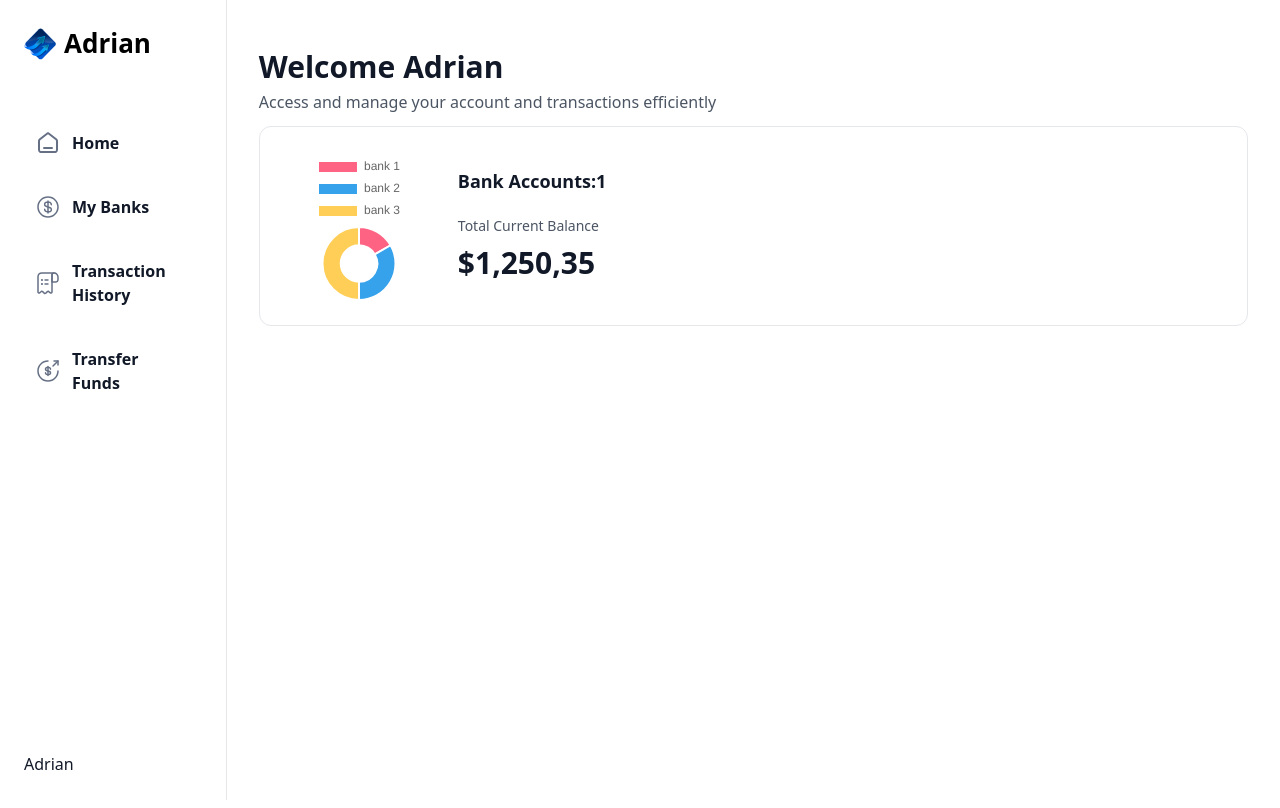
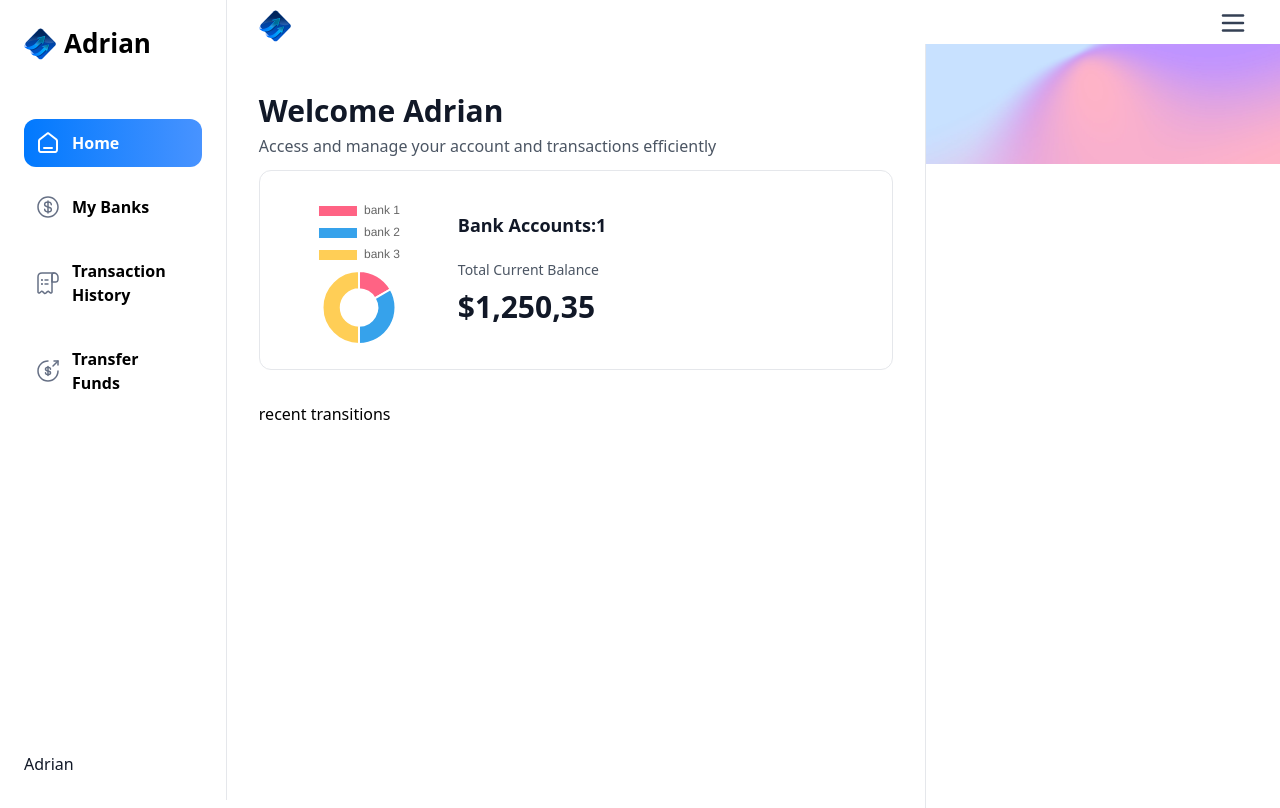
Before and after one commit to Bob-learn-project/.github, a Next.js app: page / in a window 1280 px wide. Shown: the top 808 px of the page. Built offline with nearby package versions, Linux system fonts and the light colour scheme.

Commit message:
添加左侧菜单栏 和 右侧菜单栏 和 顶部菜单抽屉

```diff
--- a/app/(root)/layout.tsx
+++ b/app/(root)/layout.tsx
@@ -1,4 +1,6 @@
 import Siderbar from "@/components/Siderbar";
+import Image from "next/image";
+import MobileNav from "@/components/MobileNav";
 
 export default function RootLayout({
   children,
@@ -10,7 +12,15 @@
   return (
     <main className='flex h-screen w-full font-inter'>
       <Siderbar user={user} />
-      {children}
+      <div className="flex size-full flex-col ">
+        <div className="flex items-center justify-between mx-8 mt-2">
+          <Image src="/icons/logo.svg" alt="menu logo" width={32} height={32} />
+          <div>
+            <MobileNav user={user} />
+          </div>
+        </div>
+        {children}
+      </div>
     </main>
   );
 }
--- a/app/(root)/page.tsx
+++ b/app/(root)/page.tsx
@@ -1,5 +1,6 @@
 import React from 'react'
 import HeaderBox from '@/components/HeaderBox'
+import RightSidebar from '@/components/RightSidebar'
 
 const Home = () => {
   const loggedIn = {
@@ -16,7 +17,13 @@
             subtext="Access and manage your account and transactions efficiently"
           />
         </header>
+        recent transitions
       </div>
+      <RightSidebar
+        user={loggedIn}
+        transactions={[]}
+        banks={[]}
+      />
     </section>
   )
 }
--- a/app/globals.css
+++ b/app/globals.css
@@ -159,7 +159,7 @@
   }
 
   .profile-banner {
-    @apply h-[120px] w-full bg-gradient-mesh bg-cover bg-no-repeat;
+    @apply h-[120px] w-full  bg-cover bg-no-repeat bg-gradient-mesh;
   }
 
   .profile {
@@ -253,7 +253,7 @@
   }
 
   .mobilenav-sheet_close {
-    @apply flex gap-3 items-center p-4 rounded-lg w-full max-w-60;
+    @apply flex gap-3 items-center p-4 rounded-xl w-full max-w-60;
   }
 
   /* PlaidLink */
@@ -326,7 +326,7 @@
 
   /* Root Layout */
   .root-layout {
-    @apply flex h-16 items-center justify-between p-5 shadow-creditCard sm:p-8 md:hidden;
+    @apply  flex h-16 items-center justify-between p-5 shadow-creditCard sm:p-8 md:hidden;
   }
 
   /* Bank Info */
@@ -369,10 +369,10 @@
   }
 
   .sidebar-link {
-    @apply flex gap-3 items-center py-1 md:p-3 2xl:p-4 rounded-lg justify-center xl:justify-start;
+    @apply flex gap-3 items-center py-1 md:p-3 2xl:p-4  justify-center xl:justify-start rounded-xl;
   }
 
   .sidebar-label {
-    @apply text-16 font-semibold text-gray-900 max-xl:hidden;
+    @apply text-16 font-semibold max-xl:hidden;
   }
 }
--- /dev/null
+++ b/components/MobileNav.tsx
@@ -0,0 +1,82 @@
+"use client"
+import {
+  Sheet,
+  SheetContent,
+  SheetClose,
+  SheetTrigger,
+} from "@/components/ui/sheet"
+
+import { sidebarLinks } from "@/constants"
+import { cn } from "@/lib/utils"
+import Image from "next/image"
+import Link from "next/link"
+import { usePathname } from "next/navigation"
+import React from 'react'
+import { MobileNavProps } from '@/types'
+
+//右上角菜单栏
+const MobileNav = ({ user }: MobileNavProps) => {
+  const pathname = usePathname()
+
+  return (
+    <section className="w-full max-w-[264px]">
+      <Sheet>
+         <SheetTrigger>
+          <Image
+            src="/icons/hamburger.svg"
+            width={30}
+            height={30}
+            alt="menu"
+            className="cursor-pointer"
+          />
+        </SheetTrigger>
+        <SheetContent side="left" className="border-none bg-white">
+          <Link href="/" className="cursor-pointer flex items-center gap-1 px-4">
+            <Image
+              src="/icons/logo.svg"
+              width={34}
+              height={34}
+              alt="Horizon logo"
+            />
+            <h1 className="text-26 font-ibm-plex-serif font-bold text-black-1">Horizon</h1>
+          </Link>
+          <div className="mobilenav-sheet">
+            <SheetClose asChild>
+              <nav className="flex h-full flex-col gap-6 pt-16 text-blue-1">
+                  {sidebarLinks.map((item) => {
+                    const isActive = pathname === item.route || pathname.startsWith(`${item.route}/`)
+                    return (
+                      <SheetClose asChild key={item.route}>
+                        <Link href={item.route} key={item.label}
+                          className={cn('mobilenav-sheet_close w-full', { 'bg-bank-gradient': isActive })}
+                        >
+                            <Image
+                              src={item.imgURL}
+                              alt={item.label}
+                              width={20}
+                              height={20}
+                              className={cn({
+                                'brightness-[3] invert-0': isActive
+                              })}
+                            />
+                          <p className={cn("text-16  font-semibold", { "text-white": isActive })}>
+                            {item.label}
+                          </p>
+                        </Link>
+                      </SheetClose>
+                    )
+              })}
+
+              USER
+              </nav>
+            </SheetClose>
+
+            {/* <Footer user={user} type="mobile" /> */}
+          </div>
+        </SheetContent>
+      </Sheet>
+    </section>
+  )
+}
+
+export default MobileNav
--- /dev/null
+++ b/components/RightSidebar.tsx
@@ -0,0 +1,15 @@
+import React from 'react'
+import { RightSidebarProps } from '@/types'
+
+const RightSidebar = ({user, transactions, banks}:RightSidebarProps) => {
+  return (
+    <aside className='right-sidebar'>
+      <section className='flex flex-col pb-8'>
+        {/* //顶部背景图 */}
+        <div className='profile-banner' />
+      </section>
+    </aside>
+  )
+}
+
+export default RightSidebar
--- a/components/Siderbar.tsx
+++ b/components/Siderbar.tsx
@@ -14,7 +14,7 @@
   return (
     <section className='sidebar'>
       <nav className='flex flex-col gap-4'>
-        <Link href='/' className='mb-10 cursor-pointer flex items-center gap-2'>
+        <Link href='/' className='mb-10 cursor-pointer flex items-center gap-2 '>
           <Image src="/icons/logo.svg" alt='Horizon logo' width={32} height={32} className=' max-xl:size-12' />
           <h1 className='sidebar-logo'>
             {user}
@@ -23,9 +23,17 @@
         {sidebarLinks.map((item) => {
           const isActive = pathname === item.route || pathname.startsWith(`${item.route}`)
           return (
-            <Link href={item.route} key={item.label} className={cn('sidebar-link', { 'bg-bank-gradient': isActive })}>
-              <Image src={item.imgURL} alt={item.label}  width={24} height={24} />
-              <p className='sidebar-label'>{item.label}</p>
+            <Link href={item.route} key={item.label} className={cn('sidebar-link', { 'bg-bank-gradient': isActive})}>
+              <Image
+                src={item.imgURL}
+                alt={item.label}
+                width={24}
+                height={24}
+                className={cn({
+                  'brightness-[3] invert-0': isActive
+                })}
+              />
+              <p className={cn("sidebar-label", { "text-white": isActive })}>{item.label}</p>
             </Link>
           )
         })}
--- /dev/null
+++ b/components/ui/sheet.tsx
@@ -0,0 +1,140 @@
+"use client"
+
+import * as React from "react"
+import * as SheetPrimitive from "@radix-ui/react-dialog"
+import { cva, type VariantProps } from "class-variance-authority"
+import { X } from "lucide-react"
+
+import { cn } from "@/lib/utils"
+
+const Sheet = SheetPrimitive.Root
+
+const SheetTrigger = SheetPrimitive.Trigger
+
+const SheetClose = SheetPrimitive.Close
+
+const SheetPortal = SheetPrimitive.Portal
+
+const SheetOverlay = React.forwardRef<
+  React.ElementRef<typeof SheetPrimitive.Overlay>,
+  React.ComponentPropsWithoutRef<typeof SheetPrimitive.Overlay>
+>(({ className, ...props }, ref) => (
+  <SheetPrimitive.Overlay
+    className={cn(
+      "fixed inset-0 z-50 bg-black/80  data-[state=open]:animate-in data-[state=closed]:animate-out data-[state=closed]:fade-out-0 data-[state=open]:fade-in-0",
+      className
+    )}
+    {...props}
+    ref={ref}
+  />
+))
+SheetOverlay.displayName = SheetPrimitive.Overlay.displayName
+
+const sheetVariants = cva(
+  "fixed z-50 gap-4 bg-background p-6 shadow-lg transition ease-in-out data-[state=open]:animate-in data-[state=closed]:animate-out data-[state=closed]:duration-300 data-[state=open]:duration-500",
+  {
+    variants: {
+      side: {
+        top: "inset-x-0 top-0 border-b data-[state=closed]:slide-out-to-top data-[state=open]:slide-in-from-top",
+        bottom:
+          "inset-x-0 bottom-0 border-t data-[state=closed]:slide-out-to-bottom data-[state=open]:slide-in-from-bottom",
+        left: "inset-y-0 left-0 h-full w-3/4 border-r data-[state=closed]:slide-out-to-left data-[state=open]:slide-in-from-left sm:max-w-sm",
+        right:
+          "inset-y-0 right-0 h-full w-3/4  border-l data-[state=closed]:slide-out-to-right data-[state=open]:slide-in-from-right sm:max-w-sm",
+      },
+    },
+    defaultVariants: {
+      side: "right",
+    },
+  }
+)
+
+interface SheetContentProps
+  extends React.ComponentPropsWithoutRef<typeof SheetPrimitive.Content>,
+    VariantProps<typeof sheetVariants> {}
+
+const SheetContent = React.forwardRef<
+  React.ElementRef<typeof SheetPrimitive.Content>,
+  SheetContentProps
+>(({ side = "right", className, children, ...props }, ref) => (
+  <SheetPortal>
+    <SheetOverlay />
+    <SheetPrimitive.Content
+      ref={ref}
+      className={cn(sheetVariants({ side }), className)}
+      {...props}
+    >
+      {children}
+      <SheetPrimitive.Close className="absolute right-4 top-4 rounded-sm opacity-70 ring-offset-background transition-opacity hover:opacity-100 focus:outline-none focus:ring-2 focus:ring-ring focus:ring-offset-2 disabled:pointer-events-none data-[state=open]:bg-secondary">
+        <X className="h-4 w-4" />
+        <span className="sr-only">Close</span>
+      </SheetPrimitive.Close>
+    </SheetPrimitive.Content>
+  </SheetPortal>
+))
+SheetContent.displayName = SheetPrimitive.Content.displayName
+
+const SheetHeader = ({
+  className,
+  ...props
+}: React.HTMLAttributes<HTMLDivElement>) => (
+  <div
+    className={cn(
+      "flex flex-col space-y-2 text-center sm:text-left",
+      className
+    )}
+    {...props}
+  />
+)
+SheetHeader.displayName = "SheetHeader"
+
+const SheetFooter = ({
+  className,
+  ...props
+}: React.HTMLAttributes<HTMLDivElement>) => (
+  <div
+    className={cn(
+      "flex flex-col-reverse sm:flex-row sm:justify-end sm:space-x-2",
+      className
+    )}
+    {...props}
+  />
+)
+SheetFooter.displayName = "SheetFooter"
+
+const SheetTitle = React.forwardRef<
+  React.ElementRef<typeof SheetPrimitive.Title>,
+  React.ComponentPropsWithoutRef<typeof SheetPrimitive.Title>
+>(({ className, ...props }, ref) => (
+  <SheetPrimitive.Title
+    ref={ref}
+    className={cn("text-lg font-semibold text-foreground", className)}
+    {...props}
+  />
+))
+SheetTitle.displayName = SheetPrimitive.Title.displayName
+
+const SheetDescription = React.forwardRef<
+  React.ElementRef<typeof SheetPrimitive.Description>,
+  React.ComponentPropsWithoutRef<typeof SheetPrimitive.Description>
+>(({ className, ...props }, ref) => (
+  <SheetPrimitive.Description
+    ref={ref}
+    className={cn("text-sm text-muted-foreground", className)}
+    {...props}
+  />
+))
+SheetDescription.displayName = SheetPrimitive.Description.displayName
+
+export {
+  Sheet,
+  SheetPortal,
+  SheetOverlay,
+  SheetTrigger,
+  SheetClose,
+  SheetContent,
+  SheetHeader,
+  SheetFooter,
+  SheetTitle,
+  SheetDescription,
+}
--- a/package.json
+++ b/package.json
@@ -9,6 +9,7 @@
     "lint": "next lint"
   },
   "dependencies": {
+    "@radix-ui/react-dialog": "^1.1.2",
     "@radix-ui/react-slot": "^1.1.0",
     "chart.js": "^4.4.4",
     "class-variance-authority": "^0.7.0",
@@ -25,6 +26,7 @@
     "tailwindcss-animate": "^1.0.7"
   },
   "devDependencies": {
+    "@shadcn/ui": "^0.0.4",
     "@types/node": "^20",
     "@types/react": "^18",
     "@types/react-dom": "^18",
--- a/tailwind.config.ts
+++ b/tailwind.config.ts
@@ -49,13 +49,19 @@
   				'3': 'hsl(var(--chart-3))',
   				'4': 'hsl(var(--chart-4))',
   				'5': 'hsl(var(--chart-5))'
-  			}
+				},
   		},
+			backgroundImage: {
+				"bank-gradient": "linear-gradient(90deg, #0179FE 0%, #4893FF 100%)",
+				"gradient-mesh": "url('/icons/gradient-mesh.svg')",
+				"bank-green-gradient":
+					"linear-gradient(90deg, #01797A 0%, #489399 100%)",
+			},
   		borderRadius: {
   			lg: 'var(--radius)',
   			md: 'calc(var(--radius) - 2px)',
   			sm: 'calc(var(--radius) - 4px)'
-  		}
+			},
   	}
   },
   plugins: [animatePlugin],
```
Also changed, not shown: types/index.ts (+10 -0 lines), 1 other file (tests, documents, lock files or other folders).
